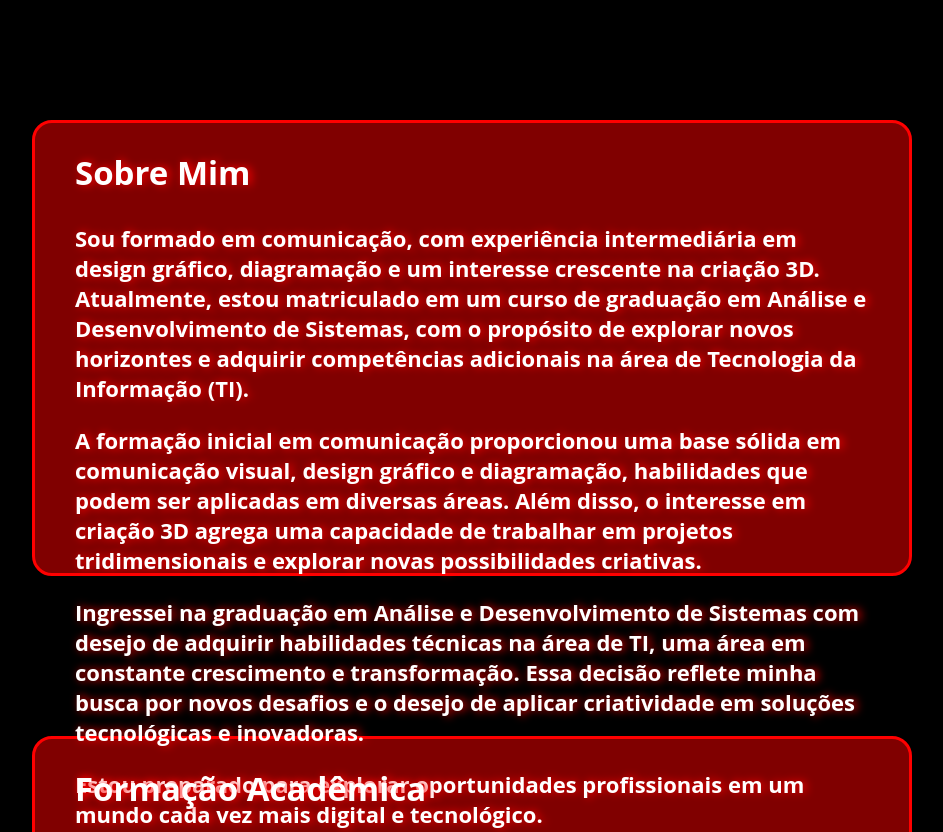
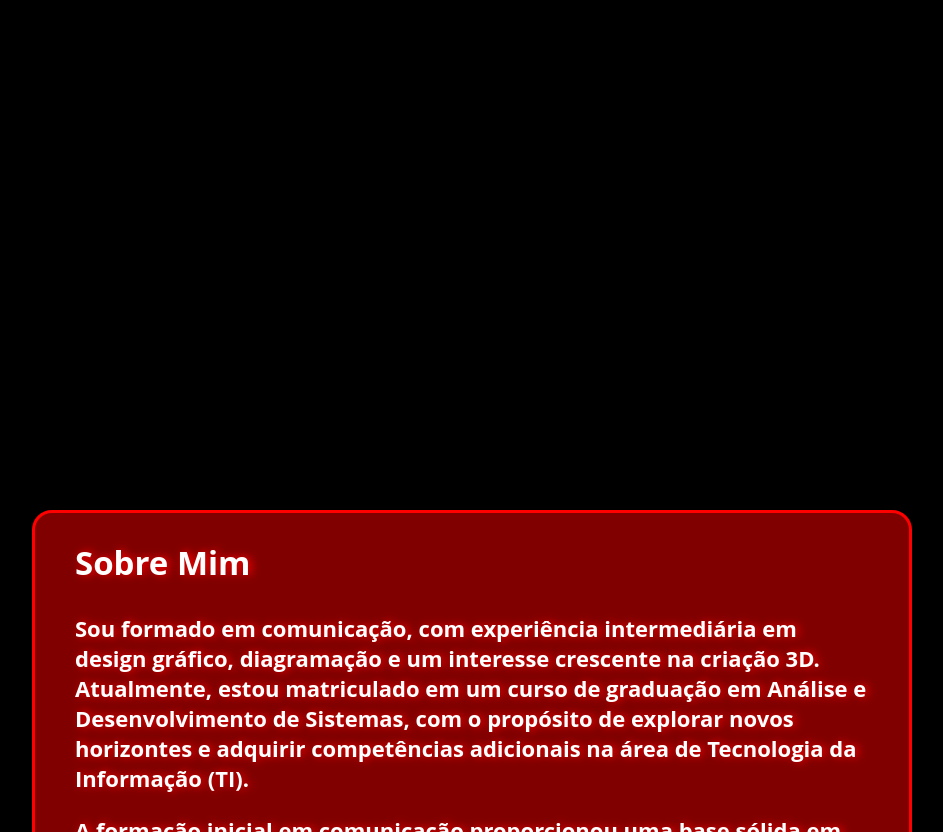
Before and after one commit to guivnh/portfolio, a plain HTML site: page index.html in a window 1280 px wide. Shown: the part 840-1672 px from the top of the page, without its empty margins (168-1111 px from the left). Drawn offline with Linux system fonts and the light colour scheme.

Commit message:
segundo commit de ajustes
Ajuste para tamanho de caixa automática, remoção de overflow e espaço maior entre sections.

```diff
--- a/estilo.css
+++ b/estilo.css
@@ -2,7 +2,6 @@ body {
   margin: 0;
   font: bold 18px "Open Sans", Arial, sans-serif;
   background: black;
-  overflow: hidden;
 }
 
 .container {
@@ -115,10 +114,9 @@ section {
   color: white;
   font: bold 22px "Open Sans", Arial, sans-serif;
   text-shadow: red 3px 0 8px; /* Adiciona uma sombra ao texto. */
-  height: 450px;
   border-radius: 20px;
   border: 3px solid red;
-  margin: 160px 200px; /* Centraliza na horizontal */
+  margin: 550px 200px; /* Centraliza na horizontal */
   padding-top: 0;
   padding-left: 40px;
   padding-right: 40px;
--- a/index.html
+++ b/index.html
@@ -1,3 +1,7 @@
+<html>
+<head>
+  <title>Portfolio de Guilherme Vanhoni</title>
+</head>
 <header>
 <!-- A tag <link> é usada para vincular uma folha de estilo externa (CSS) ao documento HTML. -->
   <link rel="stylesheet" type="text/css" href="estilo.css">
@@ -81,3 +85,4 @@
 </section>
 <!-- A tag <script> incorpora um arquivo JavaScript externo para adicionar funcionalidades à página. -->
 <script src="script.js"></script>
+</html>
```
